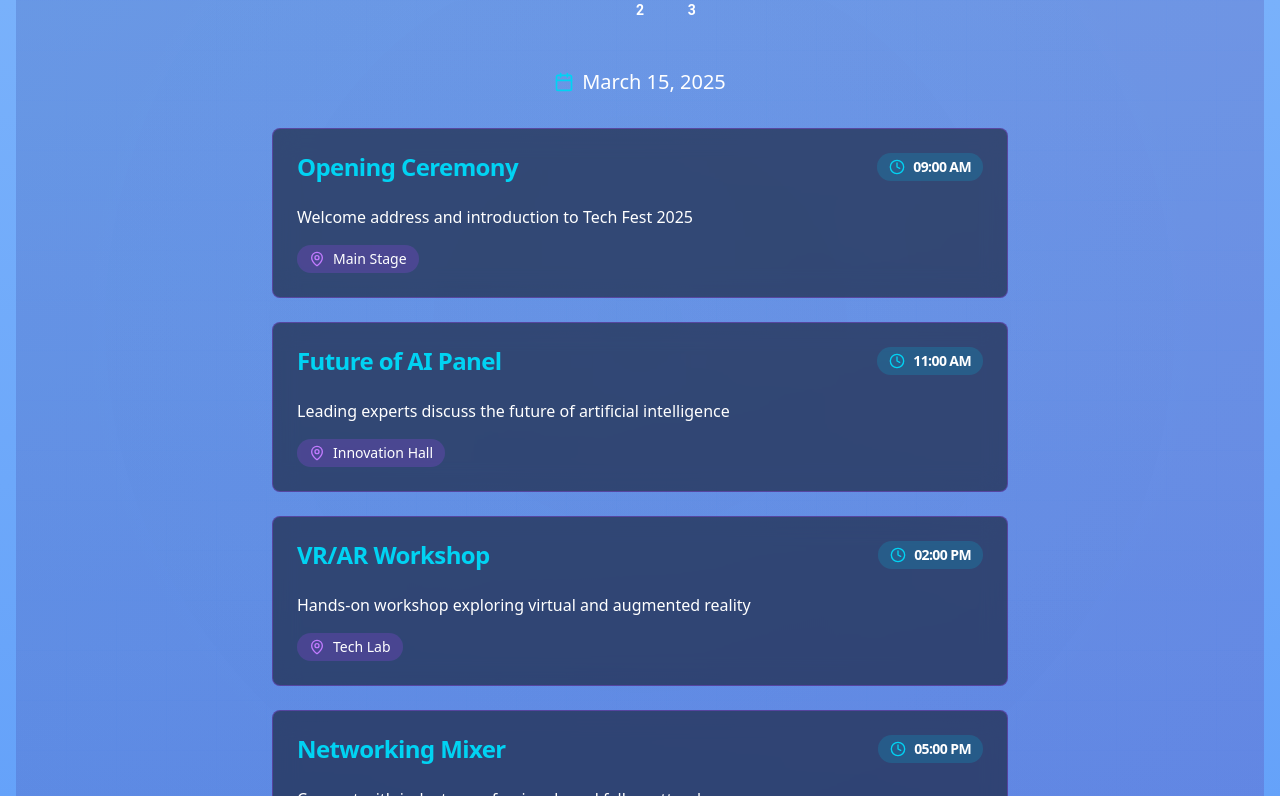
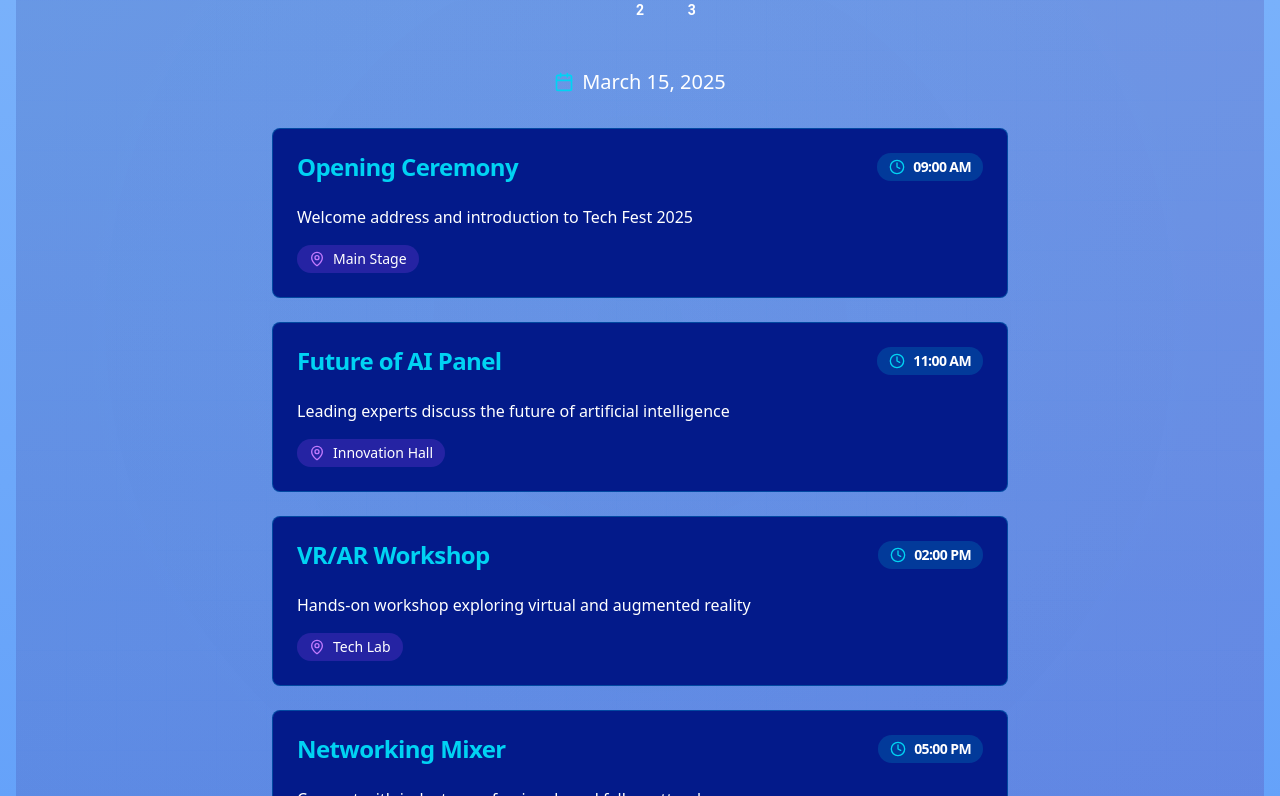
Before and after one commit to prn9v/WebReshape-Submition, a React (Vite) app: page / in a window 1280 px wide. Shown: the part 1064-1860 px from the top of the page. Built offline with nearby package versions, Linux system fonts and the light colour scheme; no server answers.

Commit message:
Final Changes

```diff
--- a/src/speakers.jsx
+++ b/src/speakers.jsx
@@ -92,6 +92,7 @@
               boxShadow: "0px 0px 15px rgba(255, 255, 255, 0.5)",
               cursor: "pointer",
               marginBottom: "48px",
+              marginTop: "-32px",
             }}
           >
             <Card
--- a/src/timeline.jsx
+++ b/src/timeline.jsx
@@ -288,7 +288,7 @@
                 {/* Glowing effect when hovered */}
                 {hoveredCard === event.title && (
                   <motion.div
-                    className="absolute inset-0 bg-gradient-to-r from-cyan-500/20 to-purple-500/20 rounded-lg blur-xl"
+                    className="absolute  inset-0 bg-gradient-to-r from-cyan-500/20 to-purple-500/20 rounded-lg blur-xl"
                     initial={{ opacity: 0 }}
                     animate={{ opacity: 1 }}
                     exit={{ opacity: 0 }}
@@ -296,9 +296,9 @@
                 )}
 
                 <Card
-                  className="backdrop-blur-md transition-all border-t border-cyan-500/30 border-b border-purple-500/30"
+                  className=" bg-[#031A8A] transition-all border-t border-cyan-500/30 border-b "
                   style={{
-                    background: "rgba(15, 23, 42, 0.6)",
+                    // background: "rgba(15, 23, 42, 0.6)",
                     color: "white",
                     boxShadow: hoveredCard === event.title ?
                       "0 0 20px rgba(34, 211, 238, 0.3), 0 0 40px rgba(168, 85, 247, 0.2)" :
```
